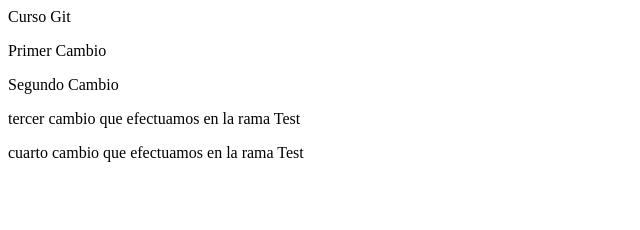
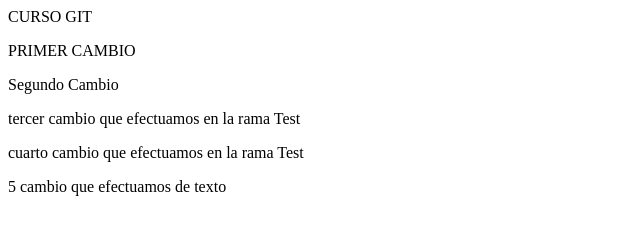
Before and after one commit to benjmed/CursoGit, a plain HTML site: page index.html in a window 1280 px wide. Shown: the whole page, without its empty margins (0-640 px from the left). Drawn offline with Linux system fonts and the light colour scheme.

Commit message:
cambio el estilo del parrafo

```diff
--- a/index.html
+++ b/index.html
@@ -1,7 +1,8 @@
 <html>
-<p>Curso Git</p>
-<p>Primer Cambio</p>
+<p style="text-transform: uppercase;">Curso Git</p>
+<p style="text-transform: uppercase;">Primer Cambio</p>
 <p>Segundo Cambio</p>
 <p>tercer cambio que efectuamos en la rama Test</p>
 <p>cuarto cambio que efectuamos en la rama Test</p>
+<p>5 cambio que efectuamos de texto</p>
 </html>
```
